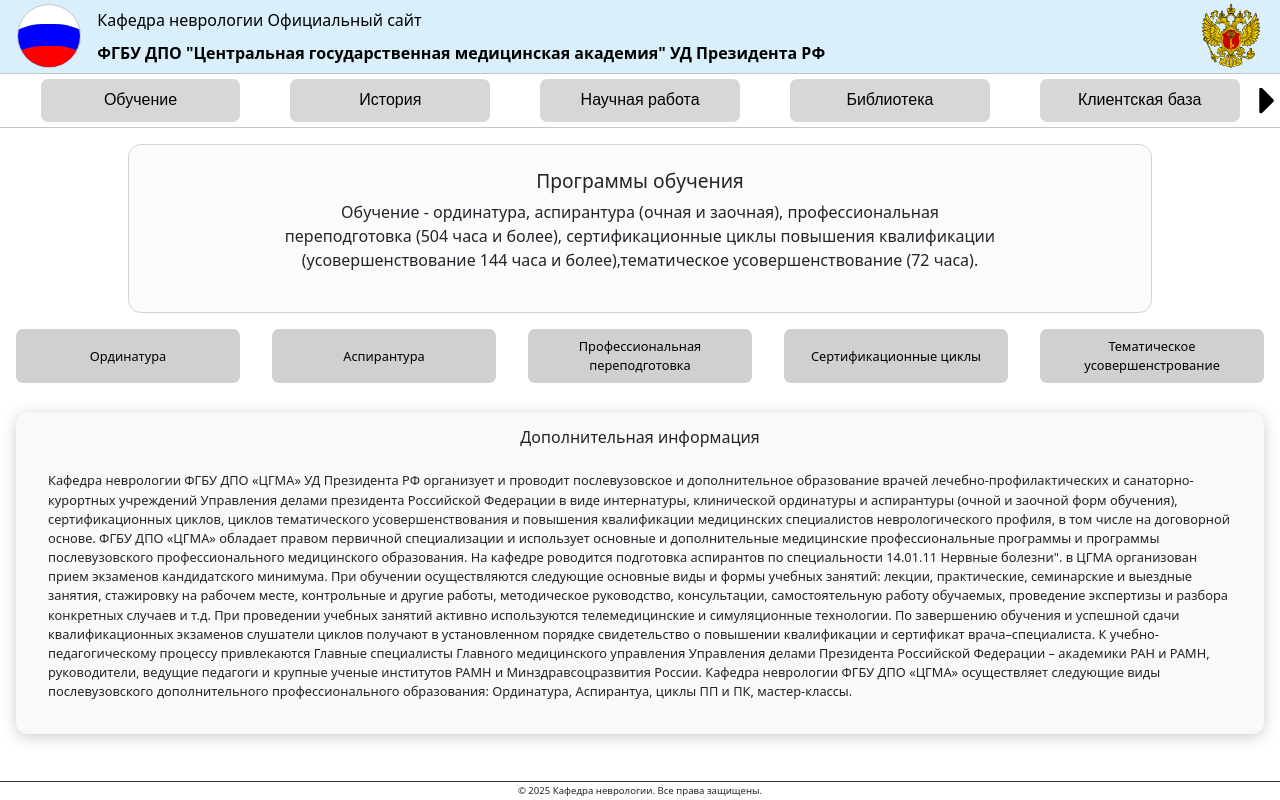
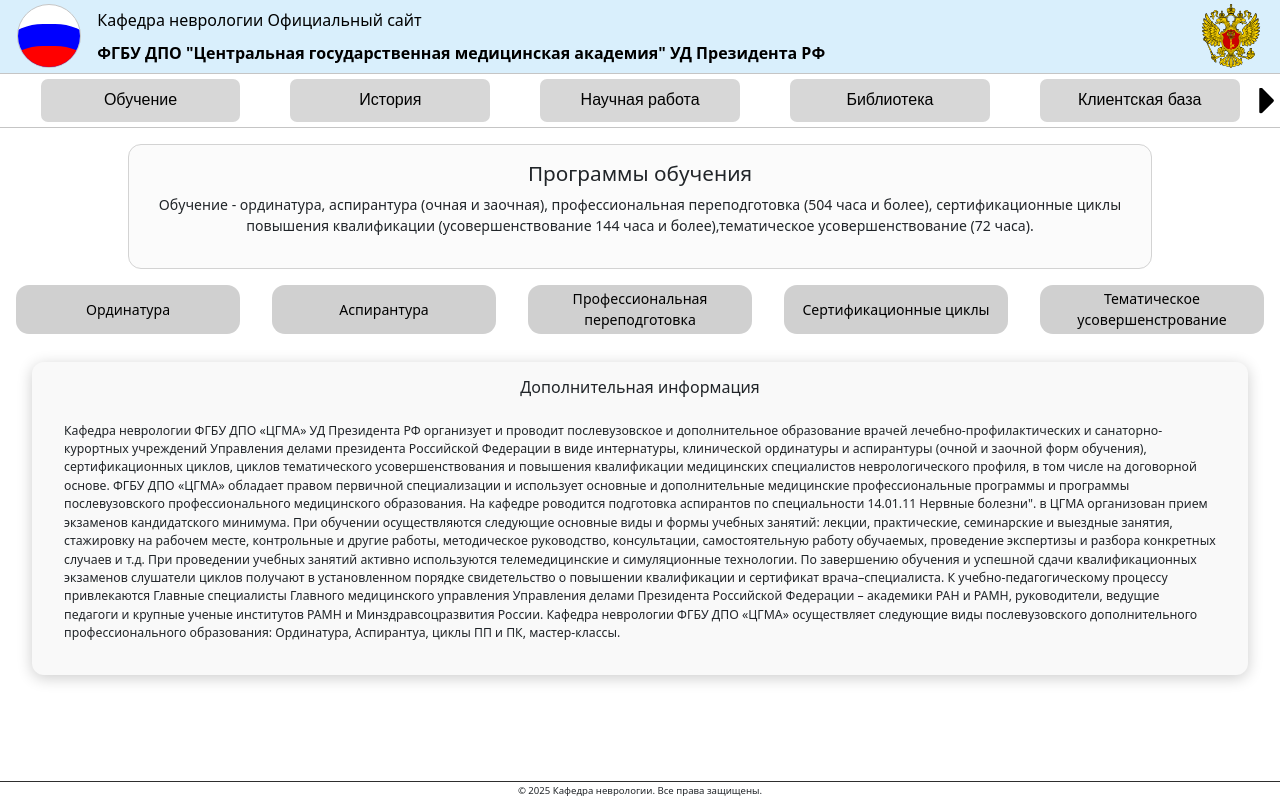
Before and after one commit to Renzo-Dev/kremlin-neurology, a Vue app: page /learning in a window 1280 px wide. Built offline with nearby package versions, Linux system fonts and the light colour scheme.

Commit message:
исправлены размеры в AccessLibrary.scss добавлены правки в стилизацию

```diff
--- a/src/assets/styles/components/navPanel.scss
+++ b/src/assets/styles/components/navPanel.scss
@@ -97,7 +97,6 @@
   flex-direction: column;
   position: absolute;
   user-select: none;
-  background-color: transparent;
   border-radius: 13px;
   background-color: transparent;
 
--- a/src/assets/styles/pages/Learn.scss
+++ b/src/assets/styles/pages/Learn.scss
@@ -2,6 +2,48 @@
 @use 'sass:map';
 
 $sizes: (
+  small: (
+    title-fs: calc(13 * 0.27vw),
+    paragraph-fs: calc(11 * 0.25vw),
+    edu-item-fs: calc(14 * 0.25vw),
+    edu-details-tl-fs: calc(13 * 0.25vw),
+    edu-details-ctx-fs: calc(10 * 0.25vw),
+  ),
+  xsmall: (
+    title-fs: calc(10 * 0.27vw),
+    paragraph-fs: calc(8 * 0.25vw),
+    edu-item-fs: calc(8 * 0.25vw),
+    edu-details-tl-fs: calc(9 * 0.25vw),
+    edu-details-ctx-fs: calc(7 * 0.25vw),
+  ),
+  medium: (
+    title-fs: calc(7 * 0.27vw),
+    paragraph-fs: calc(6 * 0.25vw),
+    edu-item-fs: calc(6 * 0.25vw),
+    edu-details-tl-fs: calc(7 * 0.25vw),
+    edu-details-ctx-fs: calc(6 * 0.25vw),
+  ),
+  large: (
+    title-fs: calc(6 * 0.27vw),
+    paragraph-fs: calc(6 * 0.25vw),
+    edu-item-fs: calc(6 * 0.25vw),
+    edu-details-tl-fs: calc(5 * 0.25vw),
+    edu-details-ctx-fs: calc(5 * 0.25vw),
+  ),
+  xlarge: (
+    title-fs: calc(6 * 0.27vw),
+    paragraph-fs: calc(5 * 0.22vw),
+    edu-item-fs: calc(5 * 0.22vw),
+    edu-details-tl-fs: calc(5 * 0.25vw),
+    edu-details-ctx-fs: calc(4 * 0.24vw),
+  ),
+  xxlarge: (
+    title-fs: calc(6 * 0.27vw),
+    paragraph-fs: calc(4 * 0.25vw),
+    edu-item-fs: calc(5 * 0.22vw),
+    edu-details-tl-fs: calc(5 * 0.25vw),
+    edu-details-ctx-fs: calc(4 * 0.23vw),
+  ),
 );
 
 .education {
@@ -16,42 +58,37 @@
     align-self: center;
     background-color: #fbfbfb;
     border: 1px solid #d3d3d3;
-		padding: 1.5rem;
+    padding: 1rem;
     margin: 1rem;
     border-radius: 13px;
     text-align: center;
-		text-wrap: balance;
-
-		.education__title {
-			font-size: calc(6 * 0.25vw);
-		}
-
-		p {
-			font-size: calc(5 * 0.25vw);
-		}
   }
 
   .education__nav {
+    overflow-y: hidden;
+    overflow-x: auto;
     display: flex;
     flex-direction: row;
     align-self: center;
     width: 100%;
     height: fit-content;
-		margin-bottom: calc(4 * .25vw);
+    margin-bottom: calc(4 * 0.25vw);
+    scrollbar-width: none; /* Firefox */
+    -ms-overflow-style: none; /* IE 10+ */
 
     .education__item {
+      user-select: none;
       text-decoration: none;
       color: black;
-			padding: 0.50rem;
+      padding: 0.2rem 1rem;
       text-align: center;
-			font-size: calc(4 * 0.25vw);
       flex: 1;
       display: flex;
       align-items: center;
       justify-content: center;
       background-color: #d0d0d0;
       margin: 0 1rem;
-			border-radius: 7px;
+      border-radius: 13px;
       transition: all 0.25s ease;
 
       &:hover {
@@ -66,7 +103,13 @@
     flex-direction: column;
     align-items: center;
     justify-content: center;
-		margin: 1rem;
+    margin: 1rem 2rem;
+    height: fit-content;
+    overflow: auto;
+    position: relative;
+    max-height: 400px; /* задайте нужную высоту блока */
+    overflow: auto;
+    position: relative;
 
     background-color: #f9f9f9;
     border-radius: 12px;
@@ -77,14 +120,48 @@
 
     &-title {
       padding-top: 1rem;
-			font-size: calc(5 * 0.25vw);
+      display: flex;
+      align-items: center;
+      justify-content: center;
+      width: 100%;
     }
 
     &-context {
+      position: relative;
       padding: 1rem 2rem 1rem 2rem;
       text-align: left;
       text-wrap: balance;
-			font-size: calc(4 * 0.25vw);
+      height: auto;
+      max-height: 100%;
+      overflow: auto;
+      width: 100%;
+    }
+  }
+
+  @each $size, $values in $sizes {
+    @include mixins.respond-to($size) {
+      .education__details {
+        &-title {
+          font-size: map.get($values, edu-details-tl-fs);
+        }
+
+        &-context {
+          font-size: map.get($values, edu-details-ctx-fs);
+        }
+      }
+
+      .education__item {
+        font-size: map.get($values, edu-item-fs);
+      }
+
+      .education__intro {
+        p {
+          font-size: map.get($values, paragraph-fs);
+        }
+      }
+      .education__title {
+        font-size: map.get($values, title-fs);
+      }
     }
   }
 }
--- a/src/pages/Library.vue
+++ b/src/pages/Library.vue
@@ -751,5 +751,5 @@
 </script>
 
 <style scoped lang="scss">
-@use '@/assets/styles/pages/library.scss';
+@use '@/assets/styles/pages/Library';
 </style>
--- a/src/pages/PrivateLibrary.vue
+++ b/src/pages/PrivateLibrary.vue
@@ -58,5 +58,5 @@
 </script>
 
 <style scoped lang="scss">
-@use '@/assets/styles/pages/library.scss';
+@use '@/assets/styles/pages/Library';
 </style>
--- a/src/pages/learning/Learning.vue
+++ b/src/pages/learning/Learning.vue
@@ -20,7 +20,7 @@
       </router-link>
     </div>
 
-    <section class="education__details show">
+    <section class="education__details">
       <h2 class="education__details-title">Дополнительная информация</h2>
       <p class="education__details-context">
         Кафедра неврологии ФГБУ ДПО «ЦГМА» УД Президента РФ организует и
@@ -58,7 +58,7 @@
 </template>
 
 <script lang="js">
-import { defineComponent, ref } from 'vue'
+import { defineComponent } from 'vue'
 
 export default defineComponent({
   setup() {
```
Also changed, not shown: src/assets/styles/components/library/AccessLibrary.scss (indentation only), src/assets/styles/pages/Library.scss (renamed from src/assets/styles/pages/library.scss). Lines whose indentation alone changed are shown as unchanged.
